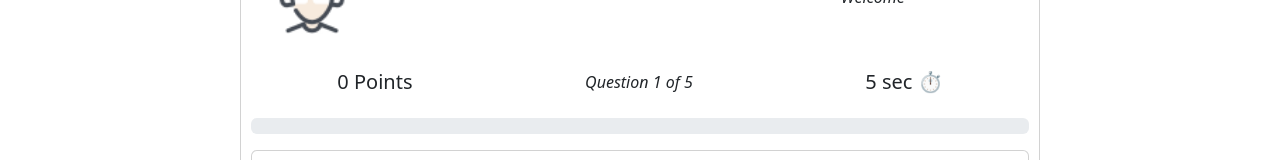
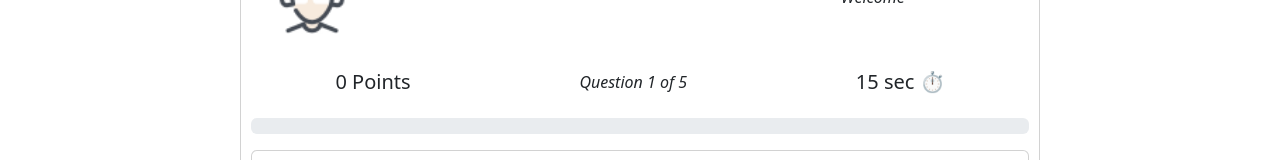
Before and after one commit to sammmy123/Onlinetest, an Angular app in the folder online-tests-app/: page /quiz in a window 1280 px wide. Shown: the part 203-363 px from the top of the page. Built offline with nearby package versions, Linux system fonts and the light colour scheme.

Commit message:
Completion of Online Test App

```diff
--- a/online-tests-app/src/app/components/quiz/quiz.component.html
+++ b/online-tests-app/src/app/components/quiz/quiz.component.html
@@ -47,7 +47,7 @@
         <button [disabled]="currentQuestion===0" class="btn" (click)="previousQuestion()"><i
             class="fa text-primary fa-chevron-left fa-3x" aria-hidden="true">
             << Previous</i></button>
-        <button [disabled]="currentQuestion>=0 || currentQuestion<=10" class="btn" (click)="resetQuiz()"><i
+        <button [disabled]="currentQuestion>=0 || currentQuestion<=5" class="btn" (click)="resetQuiz()"><i
             class="fa fa-refresh text-primary fa-3x" aria-hidden="true">Reset</i></button>
         <button [disabled]="currentQuestion>=questionList.length-1" class="btn" (click)="nextQuestion()"><i
             class="fa text-primary fa-chevron-right fa-3x" aria-hidden="true">Next >></i></button>
--- a/online-tests-app/src/app/components/quiz/quiz.component.ts
+++ b/online-tests-app/src/app/components/quiz/quiz.component.ts
@@ -13,7 +13,7 @@ export class QuizComponent implements OnInit {
   public questionList: any = [];
   public currentQuestion: number = 0;
   public points: number = 0;
-  counter = 10;
+  counter = 20;
   correctAnswer: number = 0;
   inCorrectAnswer: number = 0;
   interval$: any;
@@ -38,11 +38,20 @@ export class QuizComponent implements OnInit {
   }
   // Next question
   nextQuestion() {
-    this.currentQuestion++;
+    if(!(this.questionList.length - 1 == this.currentQuestion)){
+      this.currentQuestion++;
+      this.startCounter();
+    }else{
+
+    }
+
   }
   // Previous question
   previousQuestion() {
-    this.currentQuestion--;
+    if(this.currentQuestion !== 0){
+      this.currentQuestion--;
+    }
+
   }
 
   // answer with parameter of question and their options.
@@ -77,15 +86,15 @@ export class QuizComponent implements OnInit {
   startCounter() {
     this.interval$ = interval(1000) // interval is 1 sec
       .subscribe((val) => {
-        this.counter--; // decrease 60 sec to 0sec
-        if (this.counter === 0) {
+        this.counter--; // decrease 20 sec to 0sec
+        if (this.counter == 0) {
           this.currentQuestion++; //increase question count + 1
-          this.counter = 10; // timer for 60 sec
-          this.points -= 10; // if not answered within 60 sec it will take minus points
+          this.counter = 20; // timer for 20 sec
+          this.points -= 5; // if not answered within 20 sec it will take minus points
         }
       });
     setTimeout(() => {
-      this.interval$.unsubscribe(); // idle time limit for 60sec
+      this.interval$.unsubscribe(); // idle time limit for 10sec
     }, 100000);
   }
   // stop counter
@@ -96,7 +105,7 @@ export class QuizComponent implements OnInit {
   // reset counter
   resetCounter() {
     this.stopCounter();
-    this.counter = 10;
+    this.counter = 20;
     this.startCounter();
   }
   // reset question - starts from beginning again
@@ -104,7 +113,7 @@ export class QuizComponent implements OnInit {
     this.resetCounter();
     this.getAllQuestions();
     this.points = 0;
-    this.counter = 10;
+    this.counter = 20;
     this.currentQuestion = 0;
     this.progress = '0';
   }
```
